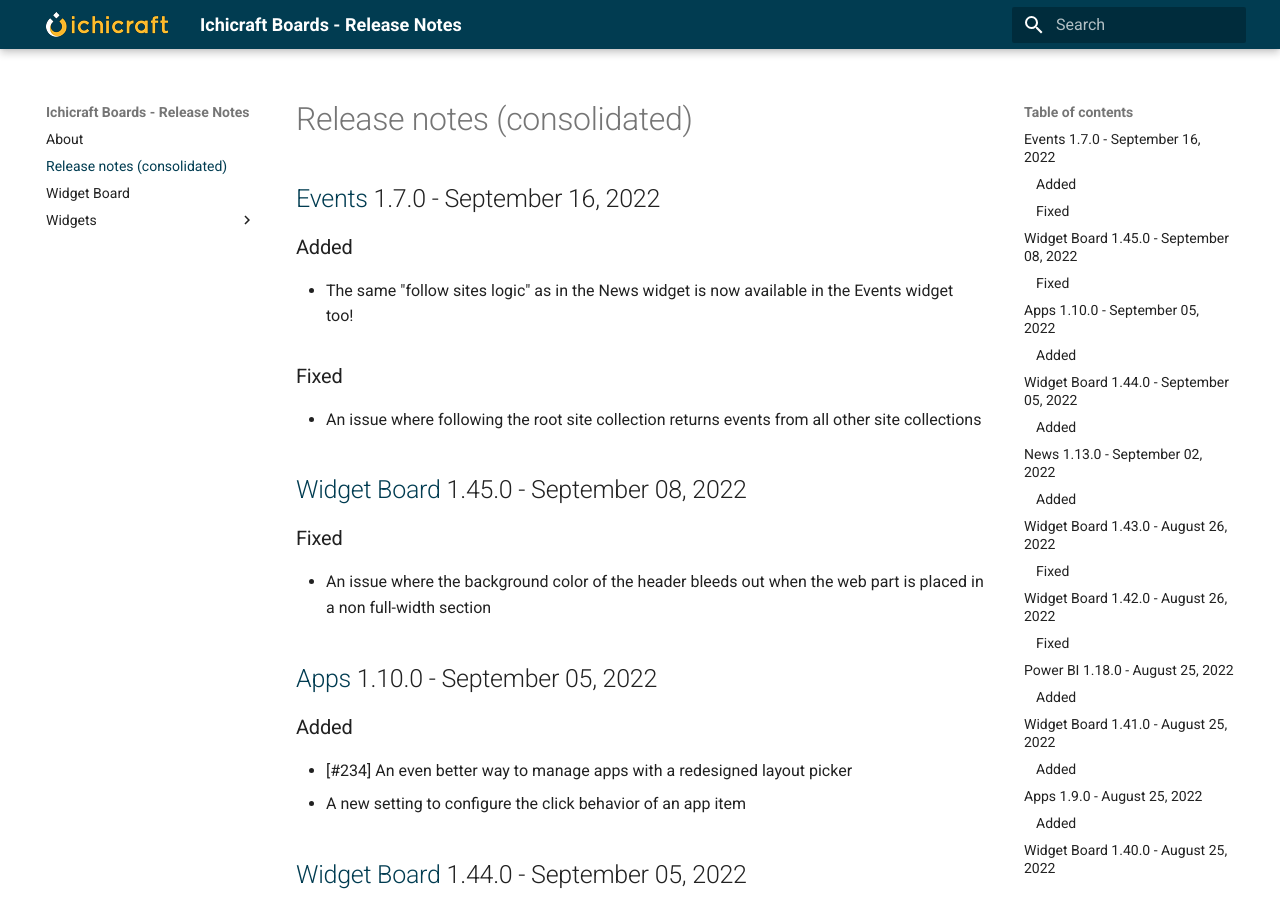
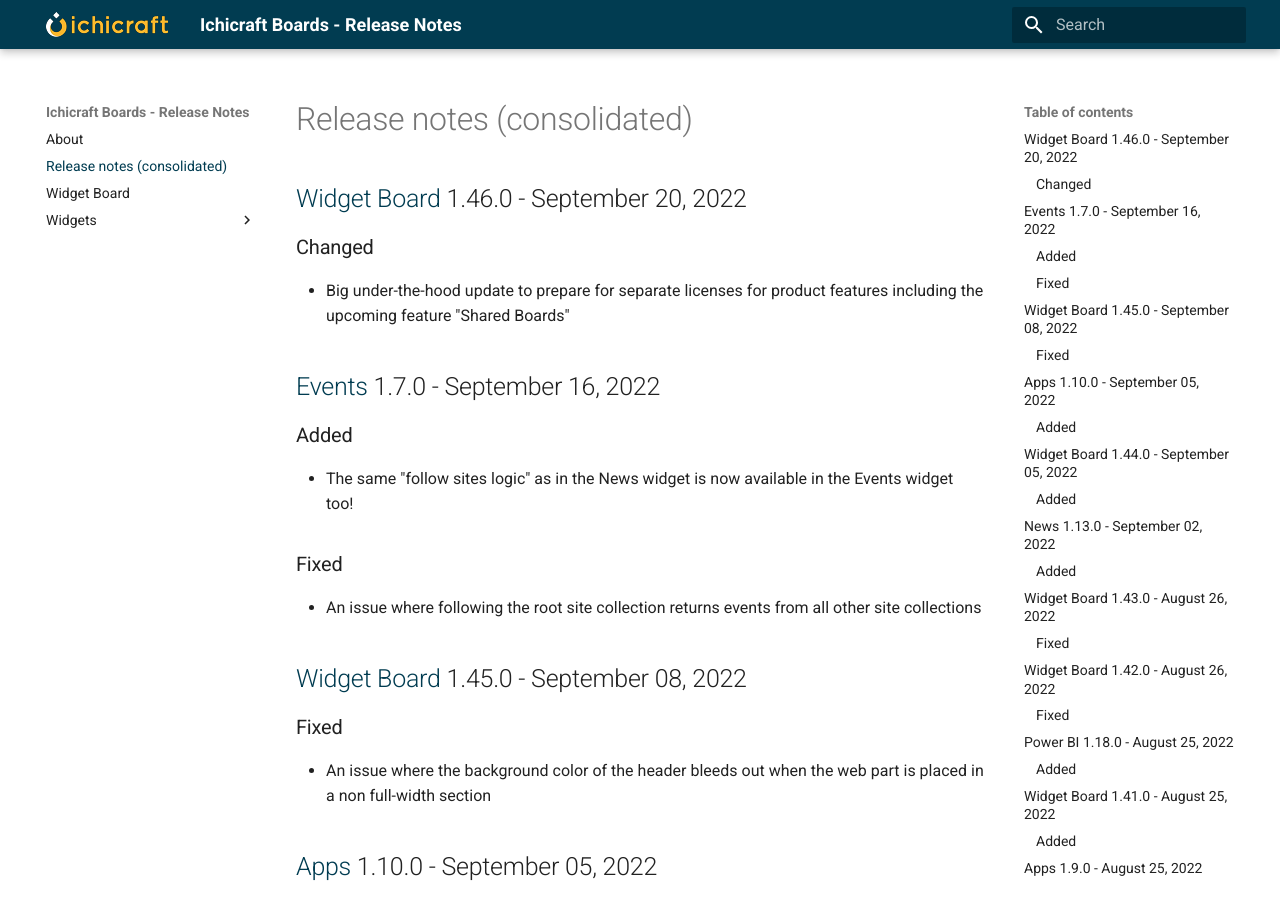
Before and after one commit to ichicraft/widgets-docs, an MkDocs documentation site: the page built from docs/Release-notes-(consolidated).md, in a window 1280 px wide and 900 px high. Built offline with MkDocs 1.6.1 and Material for MkDocs 9.7.7, drawn with Linux system fonts in a browser that asks for light colours.

Commit message:
Release notes updated by BuildService

```diff
--- a/docs/Release-notes-(consolidated).md
+++ b/docs/Release-notes-(consolidated).md
@@ -1,3 +1,8 @@
+## [Widget Board](./Widget Board.md) 1.46.0 - September 20, 2022
+
+### Changed
+- Big under-the-hood update to prepare for separate licenses for product features including the upcoming feature &quot;Shared Boards&quot;
+
 ## [Events](./Widgets/Events.md) 1.7.0 - September 16, 2022
 
 ### Added
```
Also changed, not shown: docs/Widget Board.md (+5 -0 lines).
